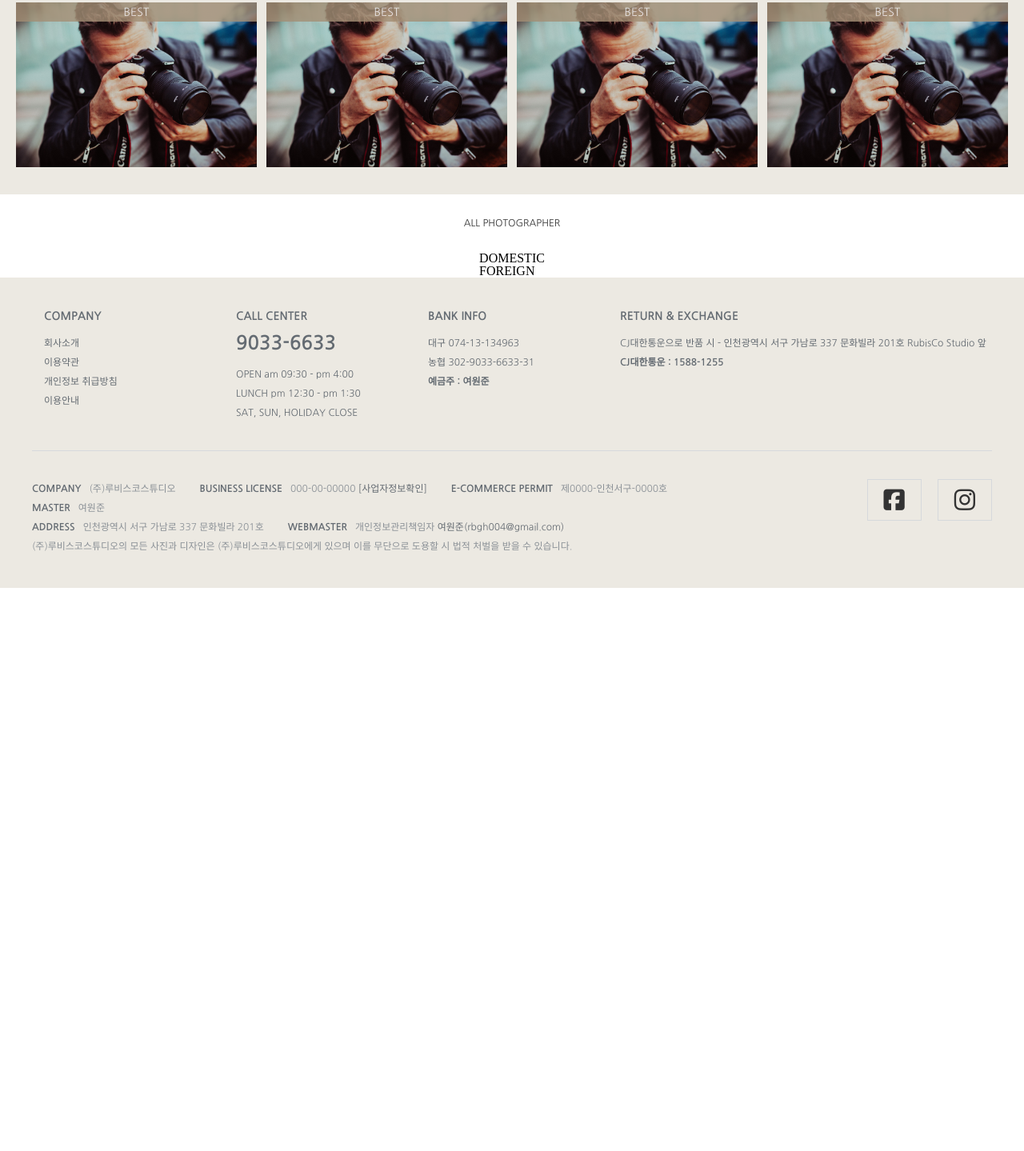
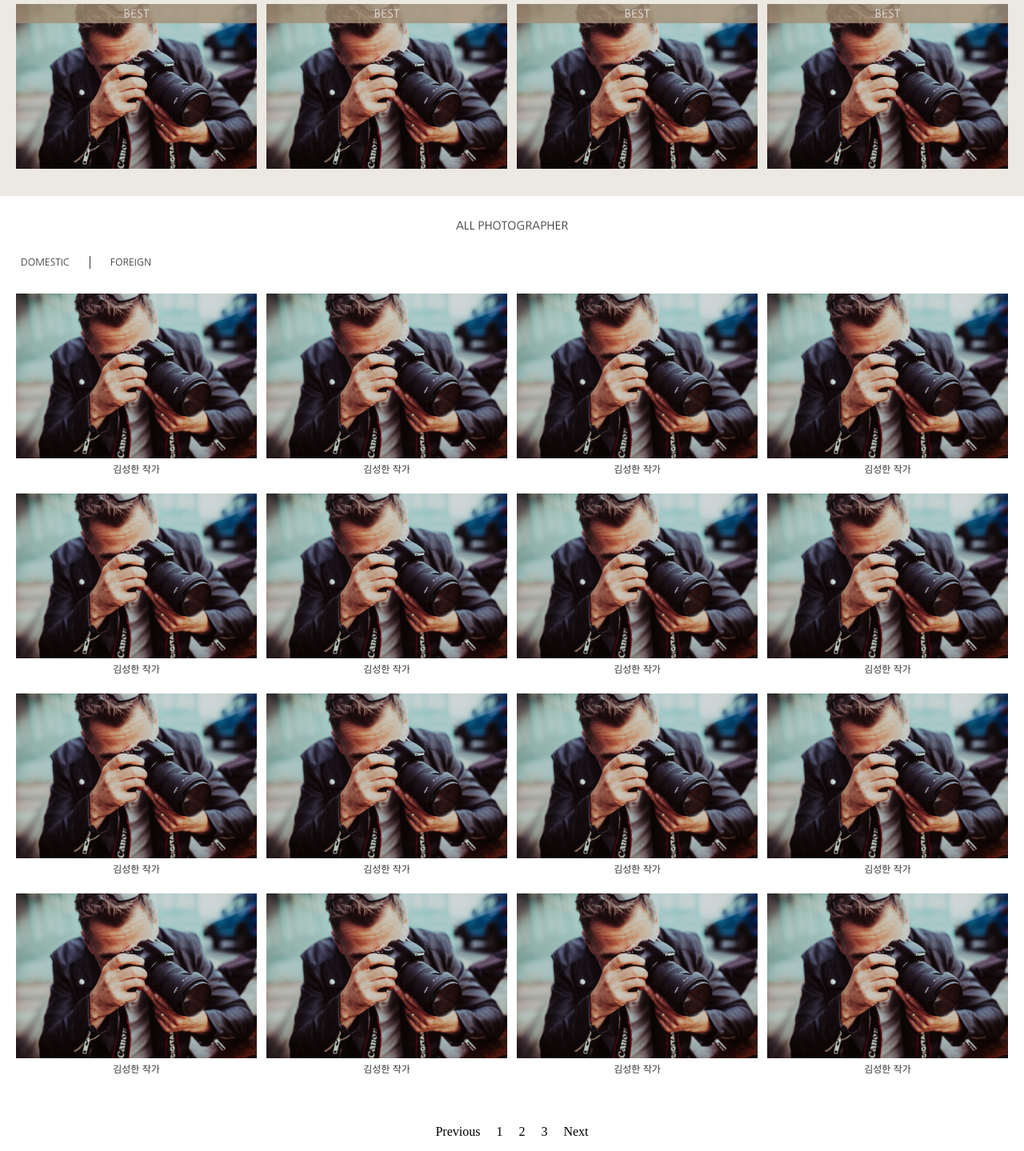
Before and after one commit to WonJun-Yeo/RubisCo_Studio, a plain HTML site: page photographer.html in a window 1280 px wide. Shown: the part 201-1640 px from the top of the page at 80% size. Before the commit the page ends 936 px from the top, so only its background shows below. Drawn offline with Linux system fonts and the light colour scheme.

Commit message:
2022.03.17

```diff
--- a/phtographer.html
+++ b/photographer.html
@@ -6,7 +6,7 @@
     <meta name="viewport" content="width=device-width, initial-scale=1.0">
     <link href="https://fonts.googleapis.com/css2?family=Nanum+Gothic:wght@400;700&display=swap" rel="stylesheet">
     <script src="https://kit.fontawesome.com/518dea5592.js" crossorigin="anonymous"></script>
-    <link rel="stylesheet" href="./style/phtographer.css">
+    <link rel="stylesheet" href="./style/photographer.css">
     <title>Photographer</title>
 </head>
 <body>
@@ -80,13 +80,45 @@
             </div>
             <h1>ALL PHOTOGRAPHER</h1>
             <ul class="filter">
-                <li>DOMESTIC</li>
-                <li>FOREIGN</li>
+                <li><button type="button">DOMESTIC</button></li>
+                <li>|</li>
+                <li><button type="button">FOREIGN</button></li>
             </ul>
             <div class="all-p">
-
+                <ul>
+                    <li><a href=""><img src="./assets/images/photographer/photographer1.jpg" alt=""><p>김성한 작가</p></a></li>
+                    <li><a href=""><img src="./assets/images/photographer/photographer1.jpg" alt=""><p>김성한 작가</p></a></li>
+                    <li><a href=""><img src="./assets/images/photographer/photographer1.jpg" alt=""><p>김성한 작가</p></a></li>
+                    <li><a href=""><img src="./assets/images/photographer/photographer1.jpg" alt=""><p>김성한 작가</p></a></li>
+                    <li><a href=""><img src="./assets/images/photographer/photographer1.jpg" alt=""><p>김성한 작가</p></a></li>
+                    <li><a href=""><img src="./assets/images/photographer/photographer1.jpg" alt=""><p>김성한 작가</p></a></li>
+                    <li><a href=""><img src="./assets/images/photographer/photographer1.jpg" alt=""><p>김성한 작가</p></a></li>
+                    <li><a href=""><img src="./assets/images/photographer/photographer1.jpg" alt=""><p>김성한 작가</p></a></li>
+                    <li><a href=""><img src="./assets/images/photographer/photographer1.jpg" alt=""><p>김성한 작가</p></a></li>
+                    <li><a href=""><img src="./assets/images/photographer/photographer1.jpg" alt=""><p>김성한 작가</p></a></li>
+                    <li><a href=""><img src="./assets/images/photographer/photographer1.jpg" alt=""><p>김성한 작가</p></a></li>
+                    <li><a href=""><img src="./assets/images/photographer/photographer1.jpg" alt=""><p>김성한 작가</p></a></li>
+                    <li><a href=""><img src="./assets/images/photographer/photographer1.jpg" alt=""><p>김성한 작가</p></a></li>
+                    <li><a href=""><img src="./assets/images/photographer/photographer1.jpg" alt=""><p>김성한 작가</p></a></li>
+                    <li><a href=""><img src="./assets/images/photographer/photographer1.jpg" alt=""><p>김성한 작가</p></a></li>
+                    <li><a href=""><img src="./assets/images/photographer/photographer1.jpg" alt=""><p>김성한 작가</p></a></li>
+                </ul>
             </div>
-
+            <div class="p-pagination-box">
+                <ul class="pagination">
+                  <li class="page-item">
+                    <a class="page-link">Previous</a>
+                  </li>
+                  <li class="page-item"><a class="page-link" href="#">1</a></li>
+                  <li class="page-item" aria-current="page">
+                    <a class="page-link" href="#">2</a>
+                  </li>
+                  <li class="page-item"><a class="page-link" href="#">3</a></li>
+                  <li class="page-item">
+                    <a class="page-link" href="#">Next</a>
+                  </li>
+                </ul>
+            </div>
 
         </div>
     </main>
--- a/style/photographer.scss
+++ b/style/photographer.scss
@@ -114,7 +114,7 @@ main {
         max-width: 1300px;
         padding-top: 112px;
         h1 {
-            @include font_12($black);
+            @include font_14($black);
             margin : 30px 0;
         }
         .best-p {
@@ -160,6 +160,63 @@ main {
                 }
                 .best-p-list-item:last-child {
                     margin-right: 0;
+                }
+            }
+        }
+        .filter {
+            @include flexbox(start, start);
+            width: 100%;
+            padding-left: 20px;
+            li {
+                padding-right: 18px;
+                button {
+                    @include font_12($black);
+                    cursor:pointer;
+                }
+            }
+            li:last-child {
+                padding-right: 0;
+            }
+        }
+        .all-p {
+            margin-top: 30px;
+            padding: 0 20px;
+            ul {
+                @include flexbox-inline(start, start);
+                flex-wrap: wrap;
+                width: 100%;
+                overflow: hidden;
+                max-width: 1300px;
+                li {
+                    width: calc(25% - 9px);
+                    height: 250px;
+                    margin-right: 12px;
+                    a {
+                        width: 100%;
+                        height: 100%;
+                        img {
+                            width: 100%;
+                            object-fit: cover;
+                        }
+                        p {
+                            @include font_12($black);
+                            text-align: center;
+                            margin-top: 5px;
+                        }
+                    }
+                }
+                li:nth-child(4n) {
+                    margin-right: 0;
+                }
+            }
+        }
+        .p-pagination-box {
+            margin: 40px 0;
+            .pagination {
+                @include flexbox;
+                .page-item {
+                    cursor: pointer;
+                    padding: 0 10px;
                 }
             }
         }
```
Also changed, not shown: style/photographer.css, 1 other file.
